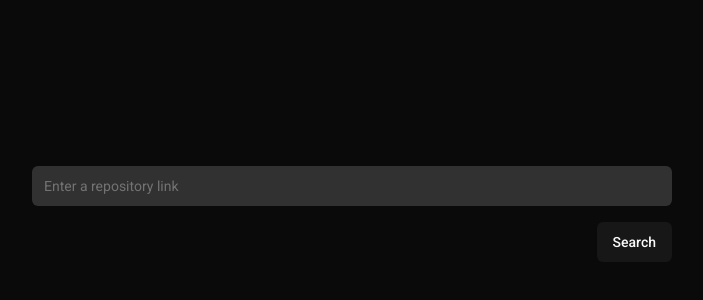
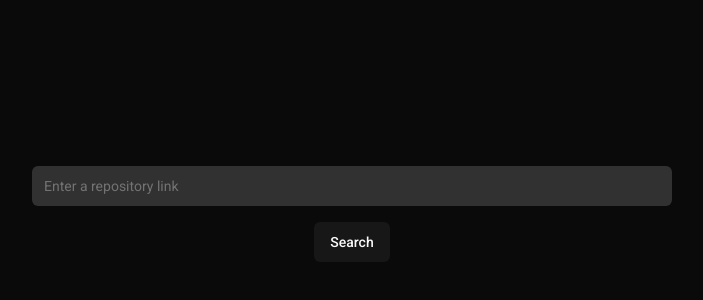
Before and after one commit to Yukine2133/dev-days, a Next.js app: page / in a window 1280 px wide. Shown: the part 186-486 px from the top of the page, without its empty margins (288-991 px from the left). Built offline with nearby package versions, Linux system fonts and the light colour scheme.

Commit message:
feat: display how many days a user has worked on a project

```diff
--- a/app/page.tsx
+++ b/app/page.tsx
@@ -1,11 +1,30 @@
-// import { fetchRepoCommits } from "@/actions/github.actions";
+"use client";
+import RepositoryInput from "@/components/RepositoryInput";
+import { GitHubCommitData } from "@/interfaces/commit.interface";
+import { formatDate } from "@/utils/formatDate";
+import { useState, useMemo } from "react";
 
-import RepositoryInput from "@/components/RepositoryInput";
+const HomePage = () => {
+  const [commits, setCommits] = useState<GitHubCommitData[]>([]);
 
-const HomePage = async () => {
+  // Compute unique days when commits were made
+  const uniqueCommitDays = useMemo(() => {
+    const uniqueDates = new Set(
+      commits.map((commit) => formatDate(commit.commit.committer.date))
+    );
+    return uniqueDates.size; // Count of unique days
+  }, [commits]);
+
   return (
     <main className="flex min-h-screen flex-col items-center justify-center">
-      <RepositoryInput />
+      <RepositoryInput setCommits={setCommits} />
+
+      {commits.length > 0 && (
+        <h2 className="text-xl  mt-4">
+          You have been working on this project for:{" "}
+          <span className="font-bold">{uniqueCommitDays} days</span>
+        </h2>
+      )}
     </main>
   );
 };
--- a/components/RepositoryInput.tsx
+++ b/components/RepositoryInput.tsx
@@ -4,8 +4,13 @@ import { useState } from "react";
 import { Button } from "./ui/button";
 import { Input } from "./ui/input";
 import { fetchRepoCommits } from "@/actions/github.actions";
+import { GitHubCommitData } from "@/interfaces/commit.interface";
 
-const RepositoryInput = () => {
+const RepositoryInput = ({
+  setCommits,
+}: {
+  setCommits: (arg0: GitHubCommitData[]) => void;
+}) => {
   const [repoUrl, setRepoUrl] = useState("");
   const [error, setError] = useState("");
 
@@ -27,10 +32,14 @@ const RepositoryInput = () => {
     setError("");
     const commits = await fetchRepoCommits(owner, repo);
     console.log(commits);
+    setCommits(commits);
   };
 
   return (
-    <form onSubmit={handleSubmit}>
+    <form
+      className="flex  flex-col items-center justify-center"
+      onSubmit={handleSubmit}
+    >
       <Input
         className="w-[40rem] bg-[#313131] outline-none"
         type="text"
--- /dev/null
+++ b/utils/formatDate.ts
@@ -0,0 +1,8 @@
+export const formatDate = (date: string) => {
+  const formattedDate = new Date(date).toLocaleDateString("en-US", {
+    year: "numeric",
+    month: "long",
+    day: "numeric",
+  });
+  return formattedDate;
+};
```
